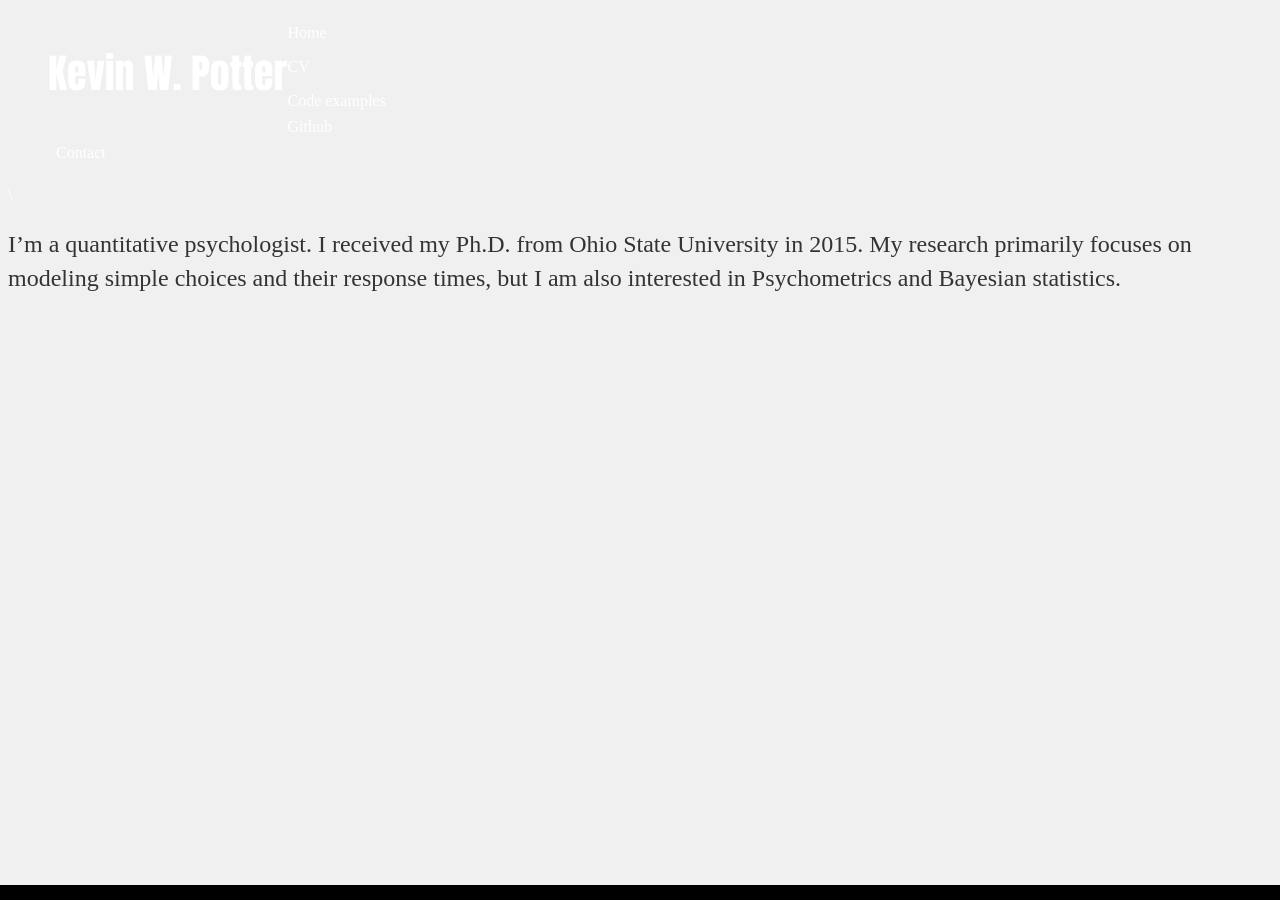
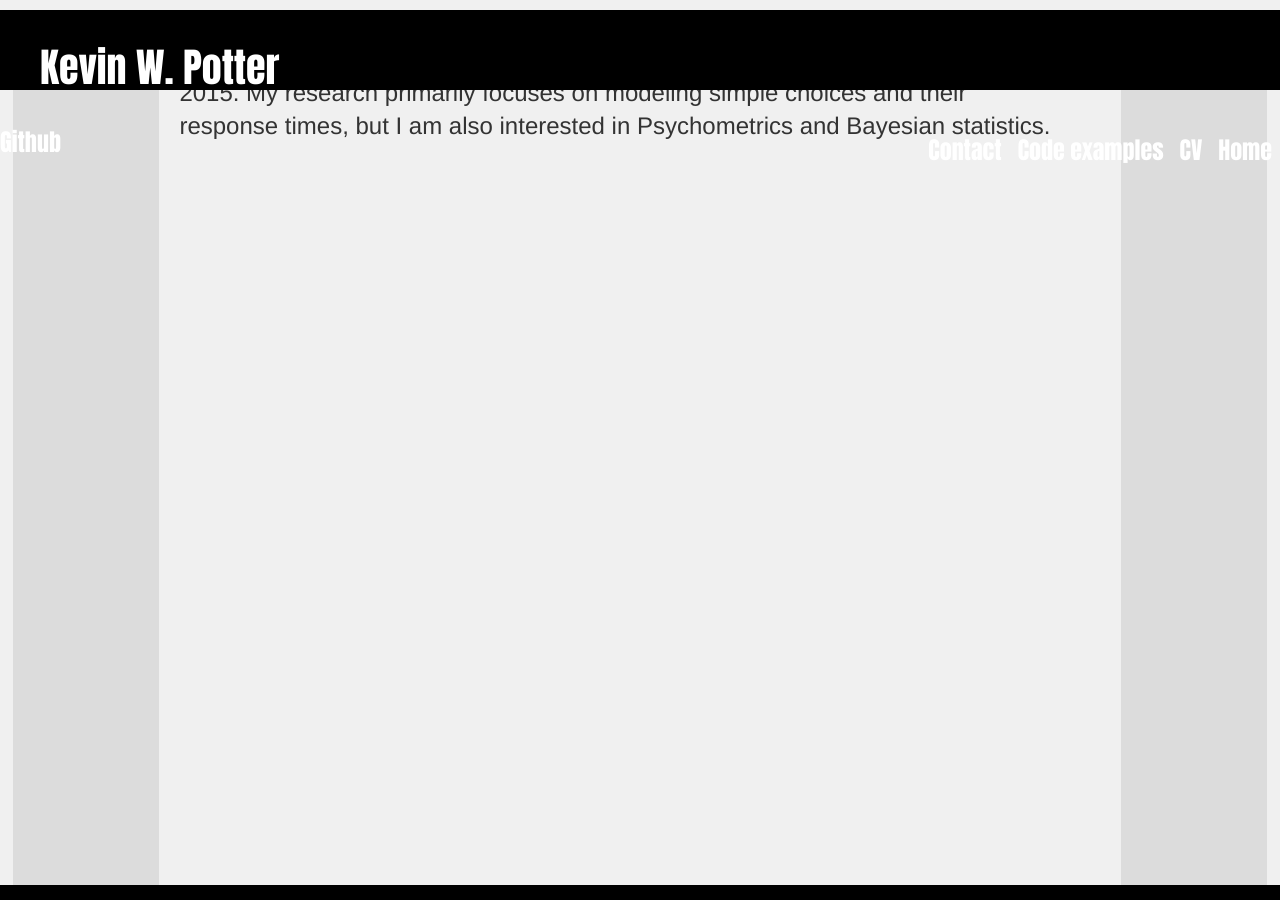
Before and after one commit to rettopnivek/rettopnivek.github.io, a Jekyll site: the page built from index.md, in a window 1280 px wide and 900 px high. Built offline with Jekyll 4.4.1, drawn with Linux system fonts in a browser that asks for light colours.

Commit message:
Update default.html

```diff
--- a/_layouts/default.html
+++ b/_layouts/default.html
@@ -1,6 +1,8 @@
 <!DOCTYPE html>
 <html>
         <head>
+        	<!-- page title -->
+        	<title>{{ page.title }}</title>
                 <!-- link to main stylesheet -->
 		<link rel="stylesheet" type="text/css" href="/css/main.css">
                 <!--Add Highlight.js https://highlightjs.org/download/ -->
@@ -12,22 +14,25 @@
                 </script>
         </head>
         <body>
-                <div id="header">
-                        <h1 class="nameDrop"><font color='white'>Kevin W. Potter</font></h1>
-                        <ul>
-                        	<li><a href="/"><font color='white'>Home</a></li>
-                        	<li><a href="/cv"><font color='white'>CV</a></li>
-                        	<li><a href="/r_tips"><font color='white'>Code examples</a></li>
-                        	<a href="https://github.com/rettopnivek"><font color='white'>Github</a></li>
-                        	<li><a href="mailto:kevin.w.potter@gmail.com"><font color='white'>Contact</a>
+        	<header>
+        		<h1 class="nameDrop"><font color='white'>Kevin W. Potter</font></h1>
+                        <div style="clear: left;"></div>
+                        <ul class="navMenu">
+                        	<li class="liList"><a href="/"><font color='white'>Home</a></li>
+                        	<li class="liList"><a href="/cv"><font color='white'>CV</a></li>
+                        	<li class="liList"><a href="/r_tips"><font color='white'>Code examples</a></li>
+                        	<li class="liList"></li><a href="https://github.com/rettopnivek"><font color='white'>Github</a></li>
+                        	<li class="liList"><a href="mailto:kevin.w.potter@gmail.com"><font color='white'>Contact</a>
                         </ul>
-                </div>
-                <div style="clear: both;"></div>
-                <div id="nav">
-\	        </div>
-                <div id="section">
-                	{{ content }}
-                </div>
+                        <div style="clear: right;"></div>
+        	</header>
+        	<section class="sectionLeft">
+        	</section>
+        	<section>
+        		{{ content }}
+        	</section>
+        	<section class="sectionRight">
+        	</section>
                 <div id="footer">
                 </div>
         </body>
```
